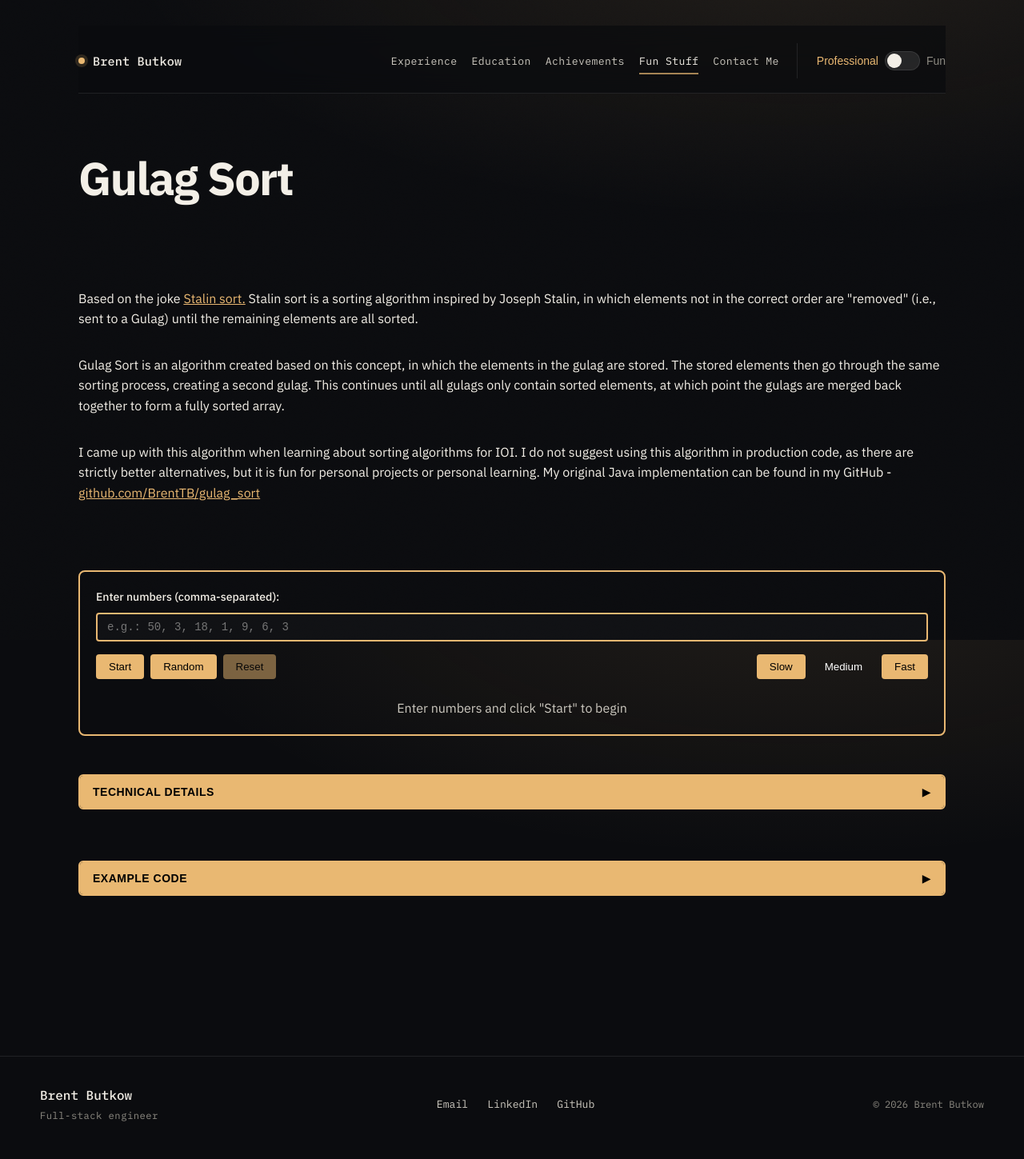
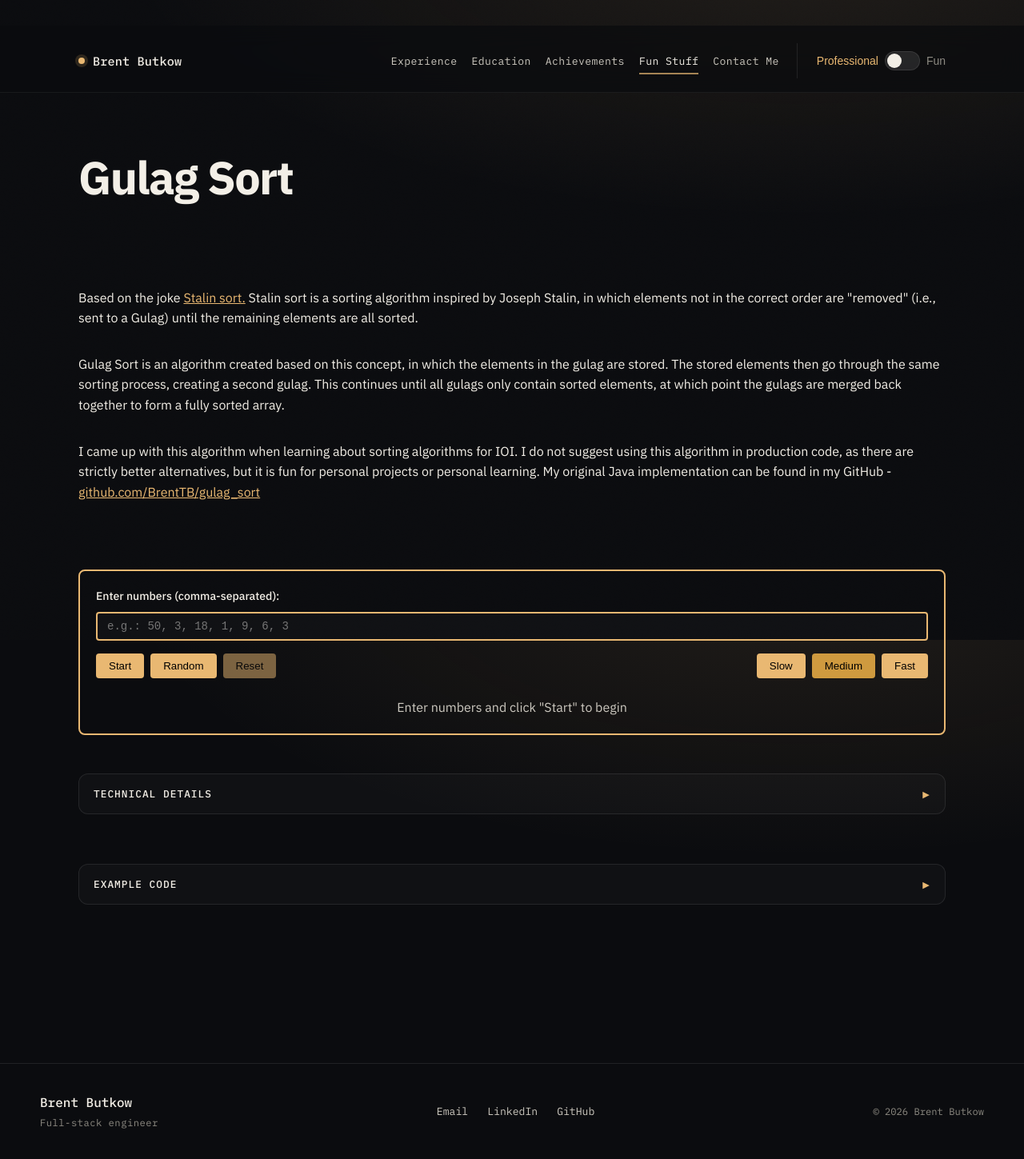
Before and after one commit to BrentTB/brentbutkow.me, a React (Vite) app: page /fun-stuff/gulag-sort in a window 1280 px wide. Shown: the whole page at 80% size. Built offline with nearby package versions, Linux system fonts and the light colour scheme.

Commit message:
refactor: update styles for improved consistency and accessibility across components

```diff
--- a/src/components/ToggleableSection/ToggleableSection.module.scss
+++ b/src/components/ToggleableSection/ToggleableSection.module.scss
@@ -1,46 +1,54 @@
 .section {
-  border: 2px solid var(--accent);
-  border-radius: 6px;
+  border: 1px solid var(--border);
+  border-radius: var(--radius);
   overflow: hidden;
-  margin-bottom: 16px;
+  margin-bottom: 14px;
+  background: var(--surface);
 }
 
 .header {
   width: 100%;
-  padding: 12px 16px;
-  background: var(--accent);
-  color: white;
+  padding: 16px 18px;
+  background: transparent;
+  color: var(--text);
   border: none;
   cursor: pointer;
   display: flex;
   align-items: center;
   justify-content: space-between;
-  font-weight: 600;
-  font-size: 14px;
+  gap: 12px;
+  font-family: var(--font-mono);
+  font-weight: 500;
+  font-size: 0.8rem;
   text-transform: uppercase;
-  letter-spacing: 0.5px;
-  transition: background 0.2s ease;
+  letter-spacing: 0.08em;
+  transition:
+    background 180ms ease,
+    color 180ms ease;
 
-  &:hover {
-    background: var(--accent-dark);
+  &:hover,
+  &:focus-visible {
+    background: var(--surface-strong);
+    color: var(--accent);
   }
+}
 
-  &:active {
-    box-shadow: inset 0 2px 0 rgba(0, 0, 0, 0.15);
-  }
+.header.open {
+  color: var(--accent);
+  border-bottom: 1px solid var(--border);
 }
 
 .title {
   flex: 1;
   text-align: left;
-  color: black;
 }
 
 .icon {
-  transition: transform 0.3s ease;
   display: flex;
   align-items: center;
-  color: black;
+  font-size: 0.7rem;
+  color: var(--accent);
+  transition: transform 0.3s ease;
 }
 
 .header.open .icon {
@@ -48,7 +56,7 @@
 }
 
 .content {
-  padding: 16px;
+  padding: 18px;
   animation: slideDown 0.3s ease-out;
 }
 
--- a/src/components/cards/ArticleOrLinkCard.module.scss
+++ b/src/components/cards/ArticleOrLinkCard.module.scss
@@ -5,35 +5,41 @@
   position: relative;
   padding: 26px 0;
   border-top: 1px solid var(--border);
-}
-
-/* Link variant: a left accent bar + arrow that respond on hover. */
-a.card {
-  cursor: pointer;
   transition: padding-left 200ms ease;
 }
 
-a.card::before {
+/* Every row gets the same left-bar hover feedback for consistency.
+   Colour signals interactivity: grey = info only, gold = a real link. */
+.card::before {
   content: '';
   position: absolute;
   left: 0;
   top: 18px;
   bottom: 18px;
   width: 2px;
-  background: var(--accent);
+  background: rgba(255, 255, 255, 0.28);
   transform: scaleY(0);
   transform-origin: center;
   transition: transform 220ms ease;
 }
 
-a.card:hover,
-a.card:focus-visible {
+.card:hover,
+.card:focus-visible {
   padding-left: 20px;
 }
 
-a.card:hover::before,
-a.card:focus-visible::before {
+.card:hover::before,
+.card:focus-visible::before {
   transform: scaleY(1);
+}
+
+/* Link variant: clickable → gold bar, pointer cursor, animated arrow. */
+a.card {
+  cursor: pointer;
+}
+
+a.card::before {
+  background: var(--accent);
 }
 
 .linkIcon {
--- a/src/components/navbar/Navbar.module.scss
+++ b/src/components/navbar/Navbar.module.scss
@@ -10,9 +10,22 @@
   gap: 24px;
   padding: 22px 0 18px;
   margin-bottom: clamp(44px, 6vw, 80px);
-  background: rgba(11, 12, 15, 0.72);
-  backdrop-filter: blur(14px) saturate(140%);
-  border-bottom: 1px solid var(--border);
+
+  // Full-bleed bar: the visual background spans the whole viewport so there are
+  // no sharp side edges, while the grid content stays aligned to the page width.
+  &::before {
+    content: '';
+    position: absolute;
+    top: 0;
+    bottom: 0;
+    left: calc(50% - 50vw);
+    width: 100vw;
+    background: rgba(11, 12, 15, 0.72);
+    backdrop-filter: blur(14px) saturate(140%);
+    border-bottom: 1px solid rgba(255, 255, 255, 0.06);
+    z-index: -1;
+    pointer-events: none;
+  }
 }
 
 .brand {
--- a/src/index.scss
+++ b/src/index.scss
@@ -11,6 +11,7 @@
   --accent: #e9b872;
   --accent-rgb: 233, 184, 114;
   --accent-strong: #f3c98c;
+  --accent-dark: #cf9a3f;
   --accent-soft: rgba(233, 184, 114, 0.12);
 
   /* ── Text ────────────────────────────────────────────────── */
--- a/src/pages/experience/components/ExperienceCard.module.scss
+++ b/src/pages/experience/components/ExperienceCard.module.scss
@@ -36,10 +36,10 @@
 .projectsContainer {
   display: flex;
   flex-direction: column;
-  gap: 12px;
-  margin-left: 32px;
-  padding-left: 16px;
-  padding-right: 15px;
+  // Indented with a single vertical hairline → reads as a sub-tree of the role.
+  margin-left: 24px;
+  padding-left: 28px;
+  border-left: 1px solid var(--border);
   overflow: hidden;
   transition:
     max-height 0.5s ease,
@@ -58,37 +58,11 @@
     opacity: 1;
     transform: translateY(0);
   }
-
-  > .projectCard:first-child {
-    margin-top: 15px;
-  }
-  > .projectCard:last-child {
-    margin-bottom: 15px;
-  }
-}
-
-.projectCard {
-  position: relative;
-
-  &::before {
-    content: '';
-    position: absolute;
-    left: -20px;
-    top: 50%;
-    width: 18px;
-    height: 2px;
-    background: var(--accent);
-  }
 }
 
 @media (max-width: 640px) {
   .projectsContainer {
-    margin-left: 16px;
-    padding-left: 12px;
-  }
-
-  .projectCard::before {
-    width: 8px;
-    left: -12px;
+    margin-left: 12px;
+    padding-left: 18px;
   }
 }
--- a/src/pages/experience/components/ExperienceCard.tsx
+++ b/src/pages/experience/components/ExperienceCard.tsx
@@ -44,7 +44,7 @@ function ExperienceCard({
           className={`${styles.projectsContainer} ${showProjects ? styles.expanded : styles.collapsed}`}
         >
           {experienceProjects.map((project, index) => (
-            <div key={`${project.company}-${index}`} className={styles.projectCard}>
+            <div key={`${project.company}-${index}`}>
               <DetailCard
                 title={project.company}
                 subtitle=""
--- a/src/pages/fun-stuff/subpages/CourseProjects/CourseProjects.module.scss
+++ b/src/pages/fun-stuff/subpages/CourseProjects/CourseProjects.module.scss
@@ -9,7 +9,7 @@
   font-weight: 600;
   margin: 0;
   padding-right: 30px;
-  color: var(--text-primary);
+  color: var(--text);
 }
 
 .description {
--- a/src/pages/fun-stuff/subpages/GulagSort/GulagSortVisualizer.module.scss
+++ b/src/pages/fun-stuff/subpages/GulagSort/GulagSortVisualizer.module.scss
@@ -79,7 +79,7 @@
 
     &.active {
       background-color: var(--accent-dark);
-      color: white;
+      color: black;
     }
   }
 }
```
